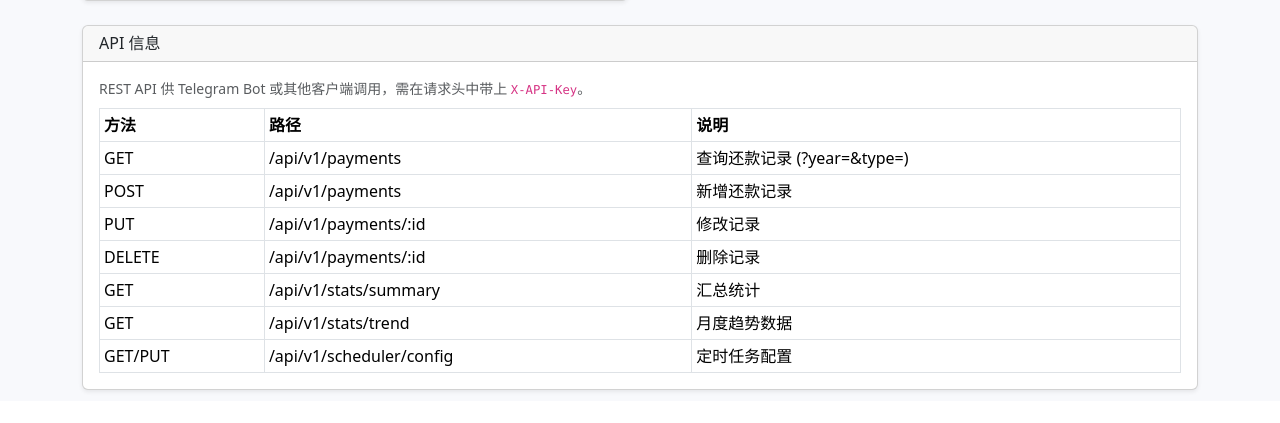
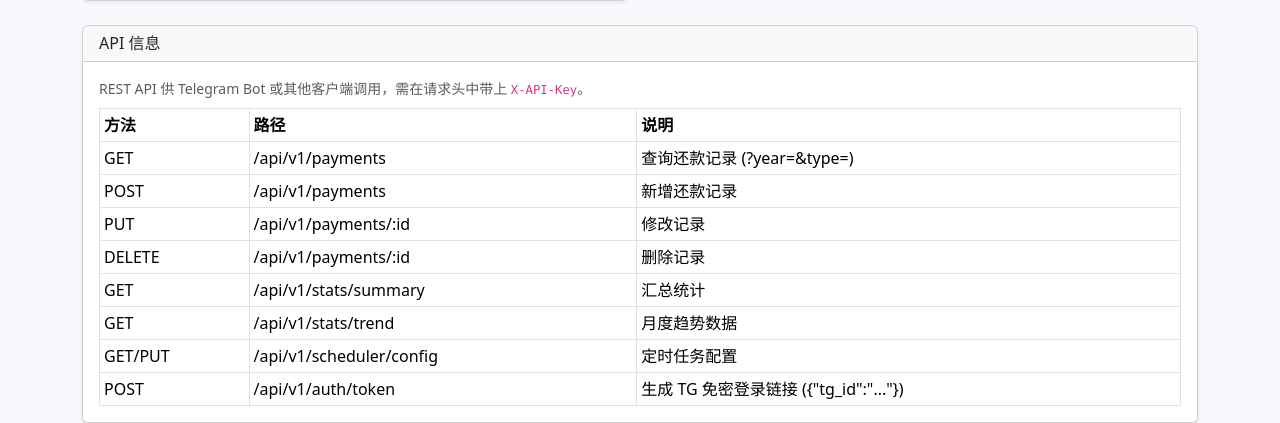
Before and after one commit to pine-chen/mortgage-tracker, a Flask app: page /settings in a window 1280 px wide. Shown: the part 399-822 px from the top of the page. Before the commit the page ends 792 px from the top, so only its background shows below. Run offline with Flask 3, Linux system fonts and the light colour scheme; data comes from the database, SQL or seed files in the repository.

```diff
--- a/app.py
+++ b/app.py
@@ -29,37 +29,24 @@ def create_app():
     with app.app_context():
         db.create_all()
 
-    # Web UI basic auth (skip for API routes)
+    # Session-based login for Web UI
     if Config.WEB_USERNAME and Config.WEB_PASSWORD:
-        from functools import wraps
-        from flask import request, Response
-
-        def check_web_auth(f):
-            @wraps(f)
-            def decorated(*args, **kwargs):
-                auth = request.authorization
-                if not auth or auth.username != Config.WEB_USERNAME or auth.password != Config.WEB_PASSWORD:
-                    return Response(
-                        '需要登录', 401,
-                        {'WWW-Authenticate': 'Basic realm="Mortgage Tracker"'}
-                    )
-                return f(*args, **kwargs)
-            return decorated
+        from flask import request, redirect, url_for, session
 
         @app.before_request
         def require_web_login():
+            # API uses X-API-Key, skip session auth
             if request.path.startswith('/api/'):
-                return  # API uses X-API-Key, skip basic auth
-            if request.path.startswith('/static/'):
                 return
-            auth = request.authorization
-            if not auth or auth.username != Config.WEB_USERNAME or auth.password != Config.WEB_PASSWORD:
-                return Response(
-                    '需要登录', 401,
-                    {'WWW-Authenticate': 'Basic realm="Mortgage Tracker"'}
-                )
+            # Static files, login page, and TG token login are always accessible
+            if request.path.startswith('/static/') or request.path in ('/login', '/auth/tg'):
+                return
+            if not session.get('logged_in'):
+                return redirect(url_for('auth.login', next=request.path))
 
     from routes import views_bp, api_bp
+    from routes.auth import auth_bp
+    app.register_blueprint(auth_bp)
     app.register_blueprint(views_bp)
     app.register_blueprint(api_bp)
 
--- /dev/null
+++ b/routes/auth.py
@@ -0,0 +1,74 @@
+import secrets
+import time
+from flask import Blueprint, request, redirect, url_for, session, render_template, flash
+from config import Config
+
+auth_bp = Blueprint('auth', __name__)
+
+# In-memory token store: {token: {'tg_id': str, 'expires': float, 'next': str}}
+_pending_tokens = {}
+
+
+def _cleanup_tokens():
+    """Remove expired tokens."""
+    now = time.time()
+    expired = [t for t, v in _pending_tokens.items() if v['expires'] < now]
+    for t in expired:
+        _pending_tokens.pop(t, None)
+
+
+def create_tg_token(tg_id, next_url='/'):
+    """Generate a one-time login token for a whitelisted TG user."""
+    _cleanup_tokens()
+    token = secrets.token_urlsafe(32)
+    _pending_tokens[token] = {
+        'tg_id': str(tg_id),
+        'expires': time.time() + Config.TG_TOKEN_EXPIRY,
+        'next': next_url,
+    }
+    return token
+
+
+@auth_bp.route('/login', methods=['GET', 'POST'])
+def login():
+    if session.get('logged_in'):
+        return redirect(url_for('views.index'))
+
+    if request.method == 'POST':
+        username = request.form.get('username', '')
+        password = request.form.get('password', '')
+        if username == Config.WEB_USERNAME and password == Config.WEB_PASSWORD:
+            session['logged_in'] = True
+            session.permanent = True
+            next_url = request.args.get('next', '/')
+            return redirect(next_url)
+        flash('用户名或密码错误', 'danger')
+
+    return render_template('login.html')
+
+
+@auth_bp.route('/auth/tg')
+def tg_login():
+    """One-click login via TG bot token."""
+    token = request.args.get('token', '')
+    _cleanup_tokens()
+    token_data = _pending_tokens.pop(token, None)
+
+    if not token_data:
+        flash('链接已失效或已使用，请重新获取', 'danger')
+        return redirect(url_for('auth.login'))
+
+    if token_data['expires'] < time.time():
+        flash('链接已过期，请重新获取', 'danger')
+        return redirect(url_for('auth.login'))
+
+    session['logged_in'] = True
+    session['tg_id'] = token_data['tg_id']
+    session.permanent = True
+    return redirect(token_data.get('next', '/'))
+
+
+@auth_bp.route('/logout')
+def logout():
+    session.clear()
+    return redirect(url_for('auth.login'))
--- a/templates/base.html
+++ b/templates/base.html
@@ -26,6 +26,13 @@
                         <a class="nav-link {% if request.endpoint == 'views.settings' %}active{% endif %}" href="/settings">设置</a>
                     </li>
                 </ul>
+                {% if session.get('logged_in') %}
+                <ul class="navbar-nav ms-auto">
+                    <li class="nav-item">
+                        <a class="nav-link text-secondary" href="/logout">退出</a>
+                    </li>
+                </ul>
+                {% endif %}
             </div>
         </div>
     </nav>
--- a/templates/settings.html
+++ b/templates/settings.html
@@ -71,6 +71,7 @@
                         <tr><td>GET</td><td>/api/v1/stats/summary</td><td>汇总统计</td></tr>
                         <tr><td>GET</td><td>/api/v1/stats/trend</td><td>月度趋势数据</td></tr>
                         <tr><td>GET/PUT</td><td>/api/v1/scheduler/config</td><td>定时任务配置</td></tr>
+                        <tr><td>POST</td><td>/api/v1/auth/token</td><td>生成 TG 免密登录链接 ({"tg_id":"..."})</td></tr>
                     </tbody>
                 </table>
             </div>
```
Also changed, not shown: config.py (+12 -1 lines), routes/api.py (+23 -0 lines), templates/login.html (added, +63 -0 lines), README.md, 1 other file.
